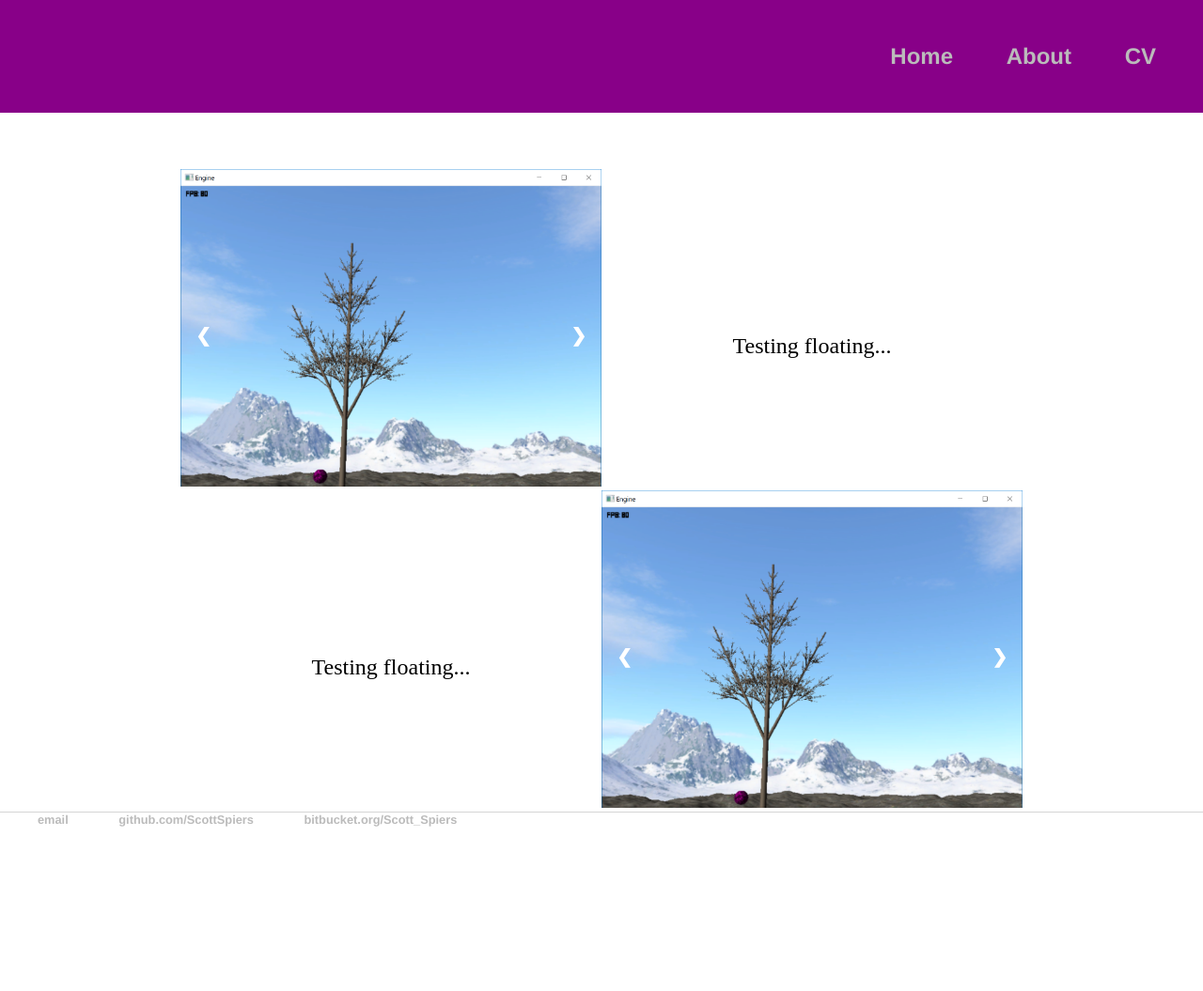
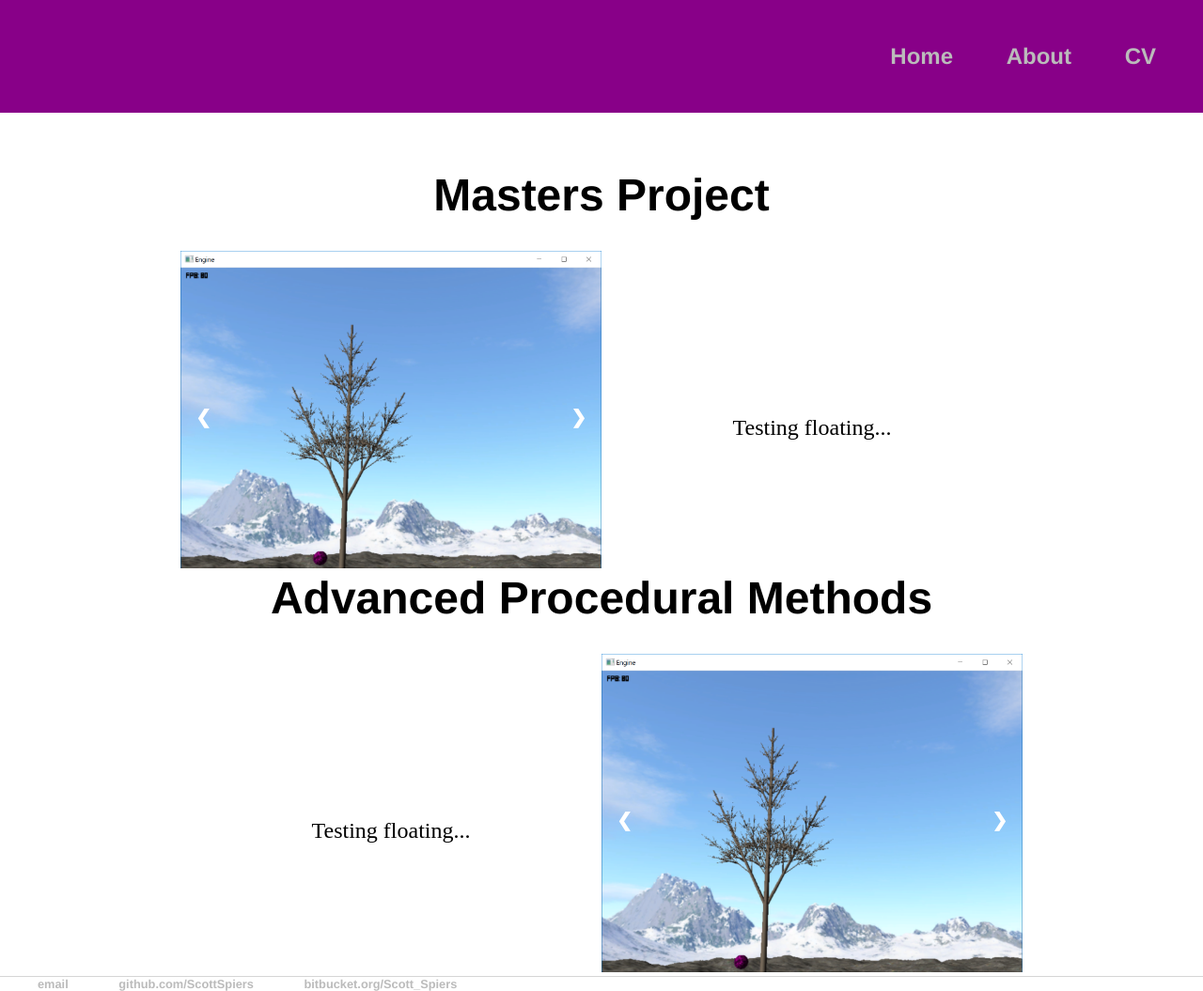
Before and after one commit to ScottSpiers/ScottSpiers.github.io, a Jekyll site: the page built from index.html, in a window 1280 px wide. Shown: the whole page at 94% size. Built offline with Jekyll 4.4.1, drawn with Linux system fonts in a browser that asks for light colours; before the commit the page ends 900 px from its top, so only the background shows below that.

Commit message:
Adding some headings to further test, still need the dots back

```diff
--- a/index.html
+++ b/index.html
@@ -4,6 +4,7 @@ title: Scott Spiers, Portfolio
 ---
 
 <div class="module">
+    <h1 style="text-align: center">Masters Project</h1>
     <div class = "left">
         <div class="slideshow-container">
             <div class="fadeSlides">
@@ -36,6 +37,7 @@ title: Scott Spiers, Portfolio
  </div>
 
 <div class="module">
+    <h1 style="text-align: center">Advanced Procedural Methods</h1>
     <div class = "left">
         <div class="text-container">
             Testing floating...
```
